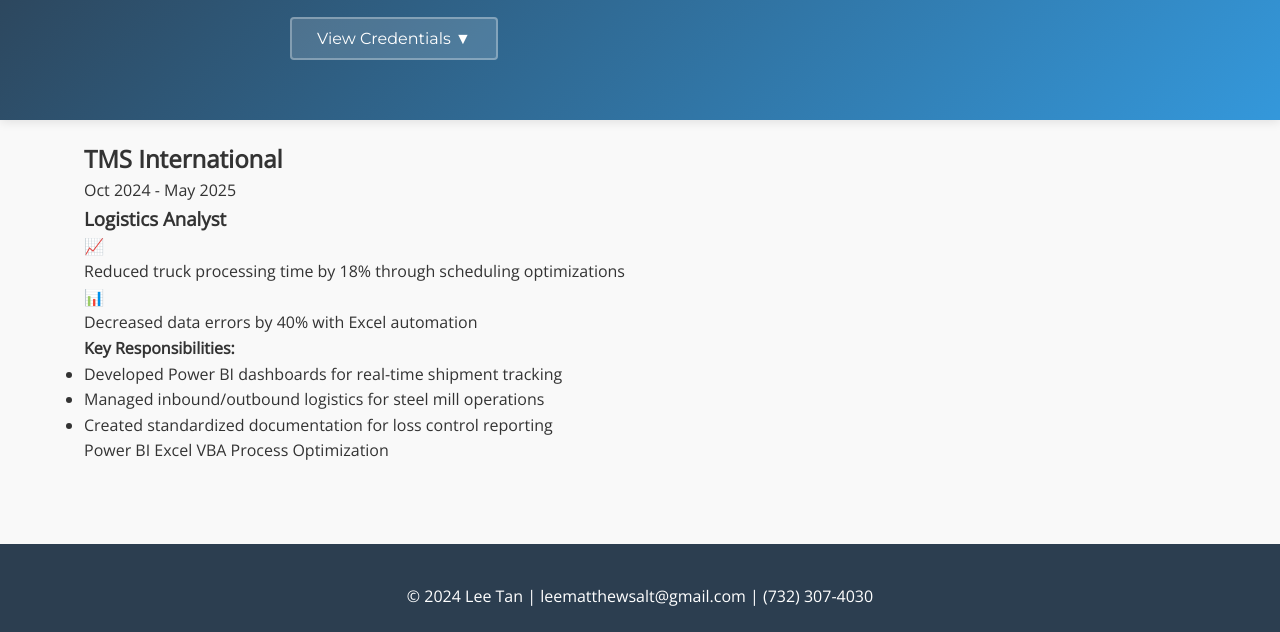
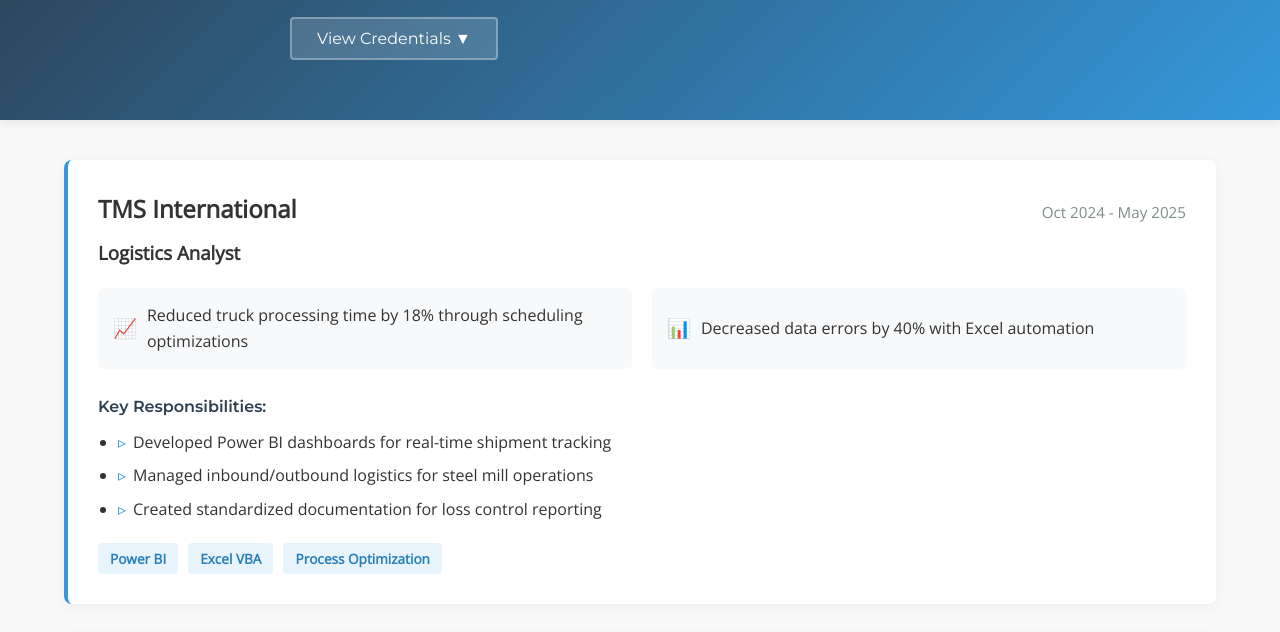
Before and after one commit to LeeTTan/LeeMTan, a plain HTML site: page experience.html in a window 1280 px wide. Shown: the part 163-795 px from the top of the page. Drawn offline with nearby package versions, Linux system fonts and the light colour scheme.

Commit message:
Update styles.css
Added matching experience page design

```diff
--- a/styles.css
+++ b/styles.css
@@ -161,6 +161,97 @@ h1 {
     font-weight: 600;
 }
 
+/* ===== Experience Page Specific ===== */
+.experience-timeline {
+    padding: 40px 0;
+}
+
+.experience-card {
+    background: white;
+    border-radius: 8px;
+    padding: 30px;
+    margin-bottom: 30px;
+    box-shadow: 0 3px 15px rgba(0,0,0,0.05);
+    border-left: 4px solid #3498db;
+}
+
+.experience-header {
+    display: flex;
+    justify-content: space-between;
+    align-items: baseline;
+    margin-bottom: 10px;
+}
+
+.experience-date {
+    color: #7f8c8d;
+    font-size: 0.95rem;
+}
+
+.experience-highlights {
+    display: flex;
+    gap: 20px;
+    margin: 20px 0;
+    flex-wrap: wrap;
+}
+
+.highlight {
+    flex: 1;
+    min-width: 250px;
+    background: #f8f9fa;
+    padding: 15px;
+    border-radius: 6px;
+    display: flex;
+    gap: 10px;
+    align-items: center;
+}
+
+.highlight-icon {
+    font-size: 1.2rem;
+}
+
+.experience-details {
+    margin-top: 25px;
+}
+
+.experience-details h4 {
+    color: #2c3e50;
+    margin-bottom: 10px;
+    font-family: 'Montserrat', sans-serif;
+}
+
+.experience-details ul {
+    margin-left: 20px;
+    margin-bottom: 20px;
+}
+
+.experience-details li {
+    margin-bottom: 8px;
+    position: relative;
+    padding-left: 15px;
+}
+
+.experience-details li::before {
+    content: "▹";
+    position: absolute;
+    left: 0;
+    color: #3498db;
+}
+
+.tech-used {
+    display: flex;
+    gap: 10px;
+    flex-wrap: wrap;
+}
+
+.tech-used span {
+    background: #e8f4fc;
+    color: #2980b9;
+    padding: 5px 12px;
+    border-radius: 4px;
+    font-size: 0.85rem;
+    font-weight: 600;
+}
+
 /* ===== Footer ===== */
 .professional-footer {
     background: #2c3e50;
```
